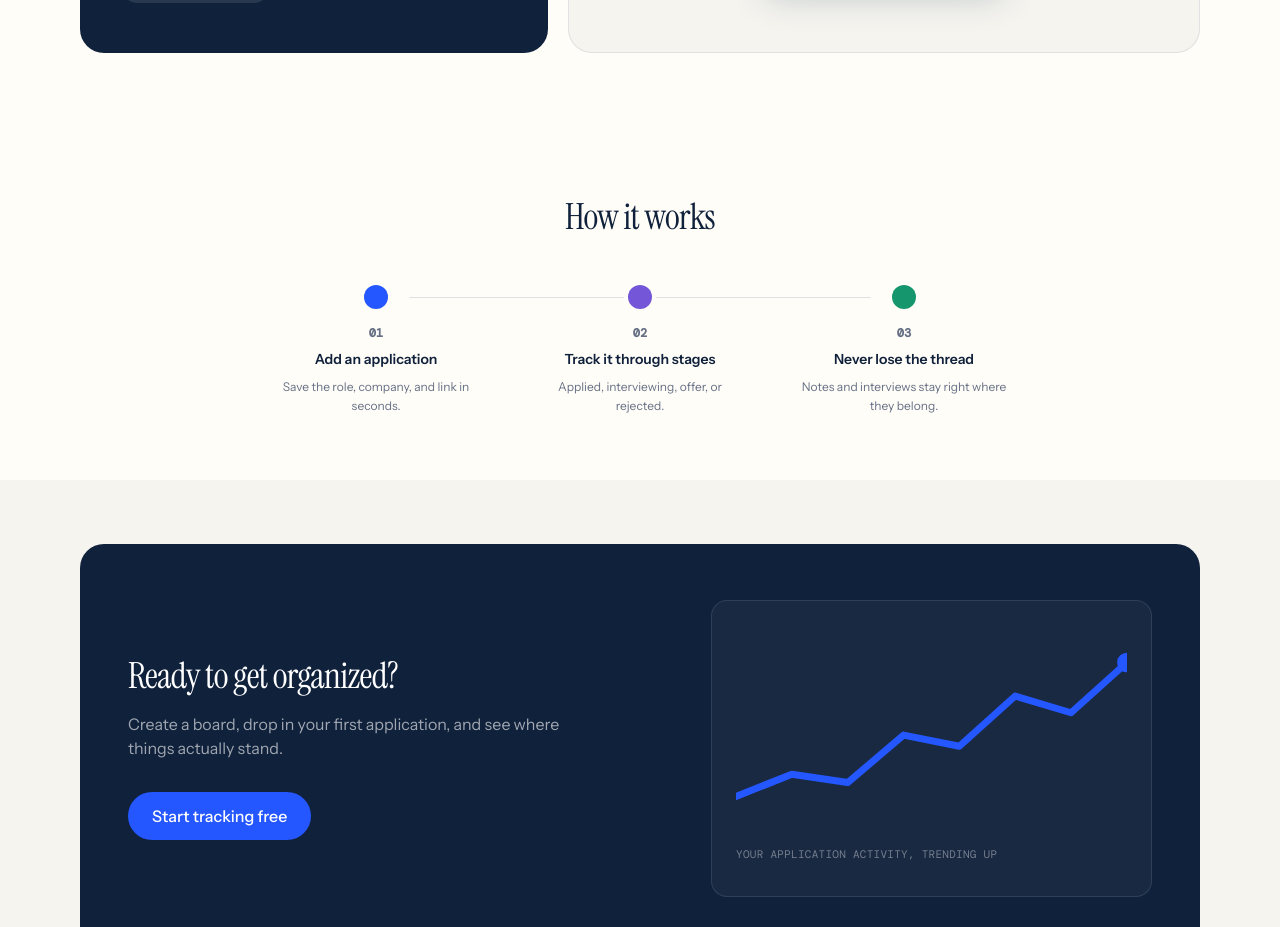
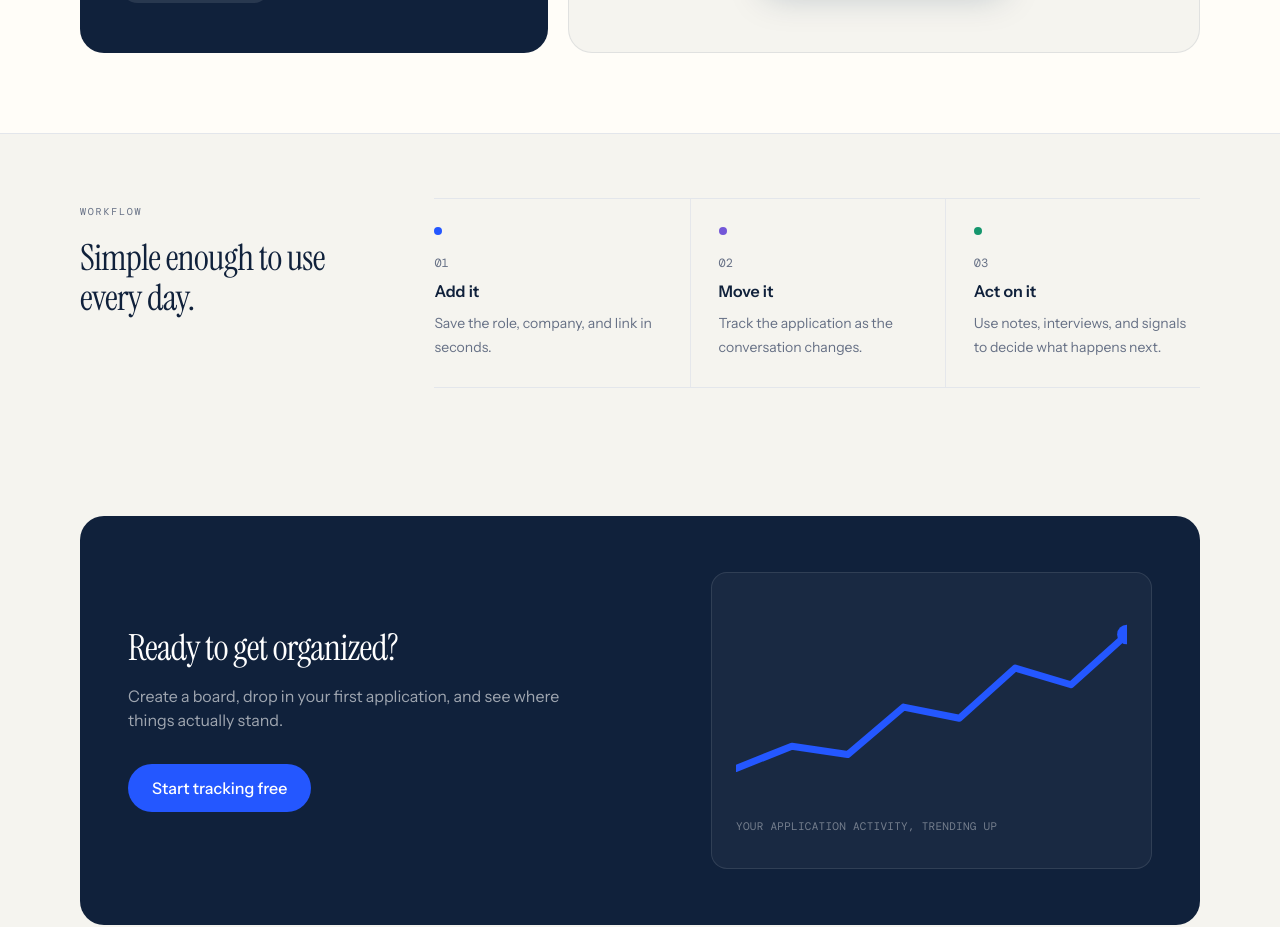
Before and after one commit to Wuraola-Adebisi/Momentum, a React (Vite) app: page / in a window 1280 px wide. Shown: the part 2140-3067 px from the top of the page. Built offline with nearby package versions, Linux system fonts and the light colour scheme; no server answers.

Commit message:
design: refine marketing HowItWorks.tsx

```diff
--- a/src/components/marketing/HowItWorks.tsx
+++ b/src/components/marketing/HowItWorks.tsx
@@ -1,80 +1,28 @@
 import { SECTION_PADDING_X, SECTION_PADDING_Y_SM } from "./layout";
 
 const steps = [
-  {
-    number: "01",
-    title: "Add an application",
-    description: "Save the role, company, and link in seconds.",
-    dot: "bg-status-applied",
-  },
-  {
-    number: "02",
-    title: "Track it through stages",
-    description: "Applied, interviewing, offer, or rejected.",
-    dot: "bg-status-interviewing",
-  },
-  {
-    number: "03",
-    title: "Never lose the thread",
-    description: "Notes and interviews stay right where they belong.",
-    dot: "bg-status-offer",
-  },
+  { number: "01", title: "Add it", description: "Save the role, company, and link in seconds.", dot: "bg-status-applied" },
+  { number: "02", title: "Move it", description: "Track the application as the conversation changes.", dot: "bg-status-interviewing" },
+  { number: "03", title: "Act on it", description: "Use notes, interviews, and signals to decide what happens next.", dot: "bg-status-offer" },
 ];
 
 export function HowItWorks() {
   return (
-    <section
-      id="how-it-works"
-      className={`bg-surface ${SECTION_PADDING_X} ${SECTION_PADDING_Y_SM}`}
-    >
+    <section id="how-it-works" className={`border-t border-line/70 bg-paper ${SECTION_PADDING_X} ${SECTION_PADDING_Y_SM}`}>
       <div className="mx-auto max-w-content">
-        <h2 className="text-center">How it works</h2>
+        <div className="grid gap-8 md:grid-cols-[0.55fr_1.45fr] md:gap-16">
+          <div>
+            <p className="font-data text-[10px] uppercase tracking-[0.18em] text-muted">Workflow</p>
+            <h2 className="mt-3 max-w-sm">Simple enough to use every day.</h2>
+          </div>
 
-        <div className="mx-auto mt-12 max-w-3xl">
-          <div className="relative grid grid-cols-1 gap-10 sm:grid-cols-3 sm:gap-6">
-            <div className="absolute left-1/2 top-3 hidden h-px w-[60%] -translate-x-1/2 bg-muted/20 sm:block" />
-
+          <div className="grid divide-y border-y border-line/70 md:grid-cols-3 md:divide-x md:divide-y-0">
             {steps.map((step) => (
-              <div
-                key={step.number}
-                className="
-                  relative
-                  flex
-                  flex-col
-                  items-center
-                  text-center
-                  transition-transform
-                  duration-200
-                  hover:-translate-y-1
-                "
-              >
-                <div
-                  className={`
-                    relative
-                    z-10
-                    flex
-                    h-6
-                    w-6
-                    items-center
-                    justify-center
-                    rounded-full
-                    ${step.dot}
-                    ring-4
-                    ring-surface
-                  `}
-                />
-
-                <p className="mt-4 font-data text-xs font-semibold text-muted">
-                  {step.number}
-                </p>
-
-                <p className="mt-2 text-sm font-semibold text-ink">
-                  {step.title}
-                </p>
-
-                <p className="mt-2 max-w-[13rem] text-xs leading-relaxed text-muted">
-                  {step.description}
-                </p>
+              <div key={step.number} className="px-0 py-7 md:px-7 md:first:pl-0 md:last:pr-0">
+                <div className={`h-2 w-2 rounded-full ${step.dot}`} />
+                <p className="mt-5 font-data text-xs text-muted">{step.number}</p>
+                <p className="mt-2 text-base font-semibold text-ink">{step.title}</p>
+                <p className="mt-2 text-sm leading-6 text-muted">{step.description}</p>
               </div>
             ))}
           </div>
```
